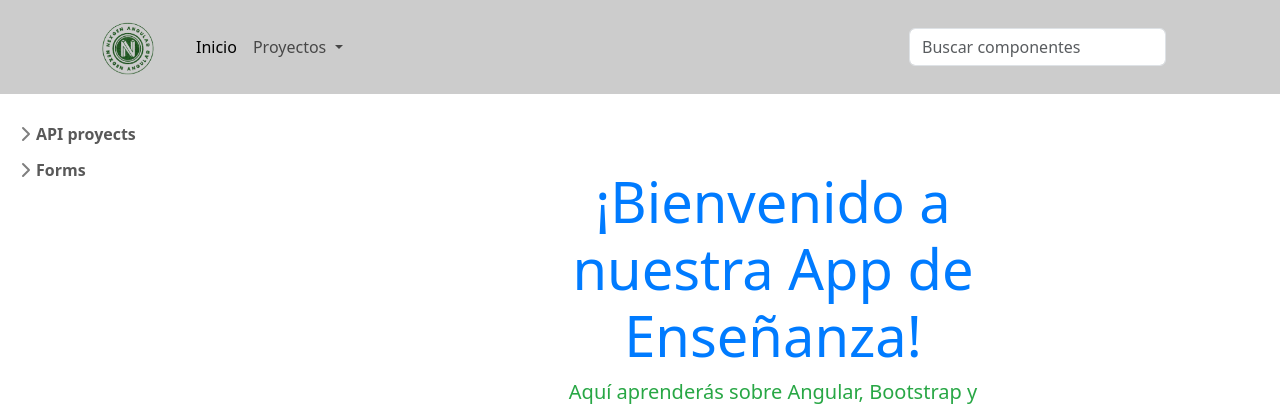
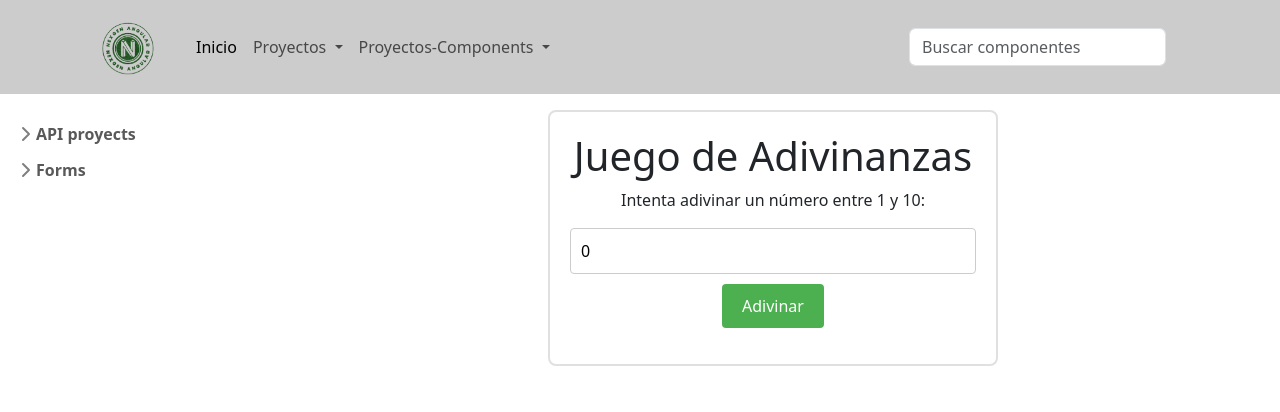
Before and after one commit to MarkGarz19/Nexgen, an Angular app: page /adivinanza in a window 1280 px wide. Before the commit this address led to /. Shown: the top 412 px of the page. Built offline with nearby package versions, Linux system fonts and the light colour scheme.

Commit message:
Component Adivinanza

```diff
--- a/src/app/app.routes.ts
+++ b/src/app/app.routes.ts
@@ -2,12 +2,14 @@ import { Routes } from '@angular/router';
 import { PeliculasComponent } from './pages/peliculas/peliculas.component';
 import { ClimaComponent } from './pages/clima/clima.component';
 import { HomeComponent } from './pages/home/home.component';
+import { AdivinanzaComponent } from './components/adivinanza/adivinanza.component';
 
 export const routes: Routes = [
 
     { path: '', component: HomeComponent, title: 'Inicio' },
     { path: 'clima', component: ClimaComponent, title: 'Clima' },
     { path: 'peliculas', component: PeliculasComponent, title: 'Peliculas' },
+    { path: 'adivinanza', component: AdivinanzaComponent, title: 'Adivinanzas' },
 
     { path: '**', redirectTo: '', pathMatch: 'full' },
 
--- /dev/null
+++ b/src/app/components/adivinanza/adivinanza.component.css
@@ -0,0 +1,34 @@
+/* Estilos para el contenedor del juego de adivinanzas */
+.adivinanza-container {
+    max-width: 450px;
+    margin: 0 auto;
+    text-align: center;
+    padding: 20px;
+    border: 2px solid #e0e0e0;
+    border-radius: 8px;
+}
+
+/* Estilos para el botón */
+.adivinanza-button {
+    padding: 10px 20px;
+    background-color: #4CAF50;
+    color: white;
+    border: none;
+    border-radius: 4px;
+    cursor: pointer;
+    transition: background-color 0.3s;
+}
+
+.adivinanza-button:hover {
+    background-color: #45a049;
+}
+
+/* Estilos para el input */
+.adivinanza-input {
+    padding: 10px;
+    width: 100%;
+    margin-bottom: 10px;
+    border: 1px solid #ccc;
+    border-radius: 4px;
+    box-sizing: border-box;
+}
--- /dev/null
+++ b/src/app/components/adivinanza/adivinanza.component.html
@@ -0,0 +1,7 @@
+<div class="adivinanza-container">
+    <h1>Juego de Adivinanzas</h1>
+    <p>Intenta adivinar un número entre 1 y 10:</p>
+    <input type="number" [(ngModel)]="numeroInput" class="adivinanza-input">
+    <button (click)="adivinarNumero()" class="adivinanza-button">Adivinar</button>
+    <p>{{ resultado }}</p>
+</div>
--- /dev/null
+++ b/src/app/components/adivinanza/adivinanza.component.ts
@@ -0,0 +1,21 @@
+import { Component } from '@angular/core';
+import { AdivinanzaService } from '../../services/adivinanza.service';
+import { FormsModule } from '@angular/forms';
+
+@Component({
+  selector: 'app-adivinanza',
+  standalone: true,
+  imports: [FormsModule],
+  templateUrl: './adivinanza.component.html',
+  styleUrl: './adivinanza.component.css'
+})
+export class AdivinanzaComponent {
+  numeroInput: number = 0;
+  resultado: string = '';
+
+  constructor(private adivinanzaService: AdivinanzaService) { }
+
+  adivinarNumero() {
+    this.resultado = this.adivinanzaService.comprobarAdivinanza(this.numeroInput);
+  }
+}
--- a/src/app/components/header/header.component.html
+++ b/src/app/components/header/header.component.html
@@ -19,6 +19,14 @@
                         <li><a class="dropdown-item" routerLink="/peliculas">Peliculas</a></li>
                     </ul>
                 </li>
+                <li class="nav-item dropdown">
+                    <a class="nav-link dropdown-toggle" role="button" data-bs-toggle="dropdown" aria-expanded="false">
+                        Proyectos-Components
+                    </a>
+                    <ul class="dropdown-menu">
+                        <li><a routerLink="/adivinanza" class="dropdown-item">Adivinanzas</a></li>
+                    </ul>
+                </li>
             </ul>
             <div class="search-bar">
                 <input class="form-control" type="text" [(ngModel)]="searchTerm" placeholder="Buscar componentes"
--- /dev/null
+++ b/src/app/services/adivinanza.service.ts
@@ -0,0 +1,16 @@
+import { Injectable } from '@angular/core';
+
+@Injectable({
+  providedIn: 'root'
+})
+export class AdivinanzaService {
+  numeroSecreto: number = 5;
+
+  comprobarAdivinanza(numeroInput: number): string {
+    if (numeroInput === this.numeroSecreto) {
+      return '¡Felicidades! Adivinaste el número.';
+    } else {
+      return 'Intenta de nuevo.';
+    }
+  }
+}
--- a/src/app/services/buscador.service.ts
+++ b/src/app/services/buscador.service.ts
@@ -8,7 +8,7 @@ export class ComponentSearchService {
     'home',
     'clima',
     'peliculas',
-    'nasa',
+    'adivinanza',
   ];
 
   obtenerComponentesFiltrados(searchTerm: string): string[] {
```
